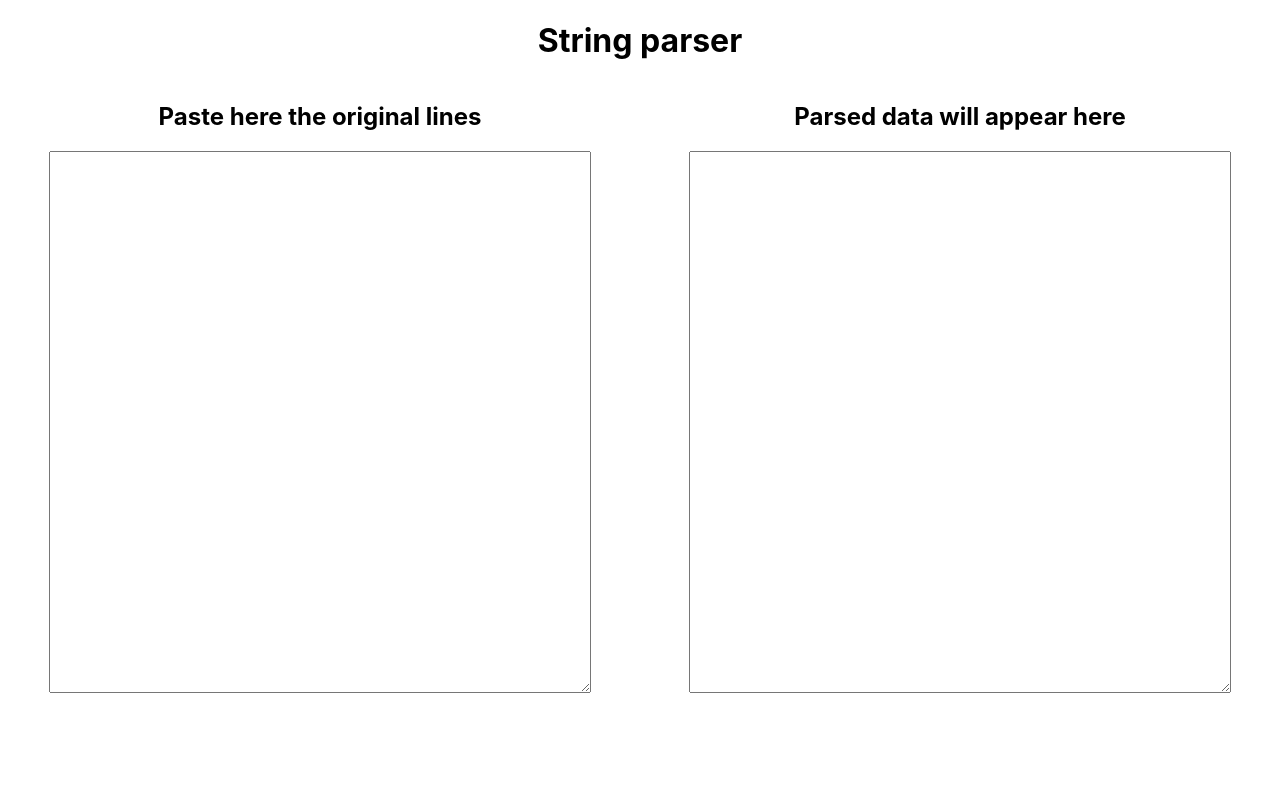
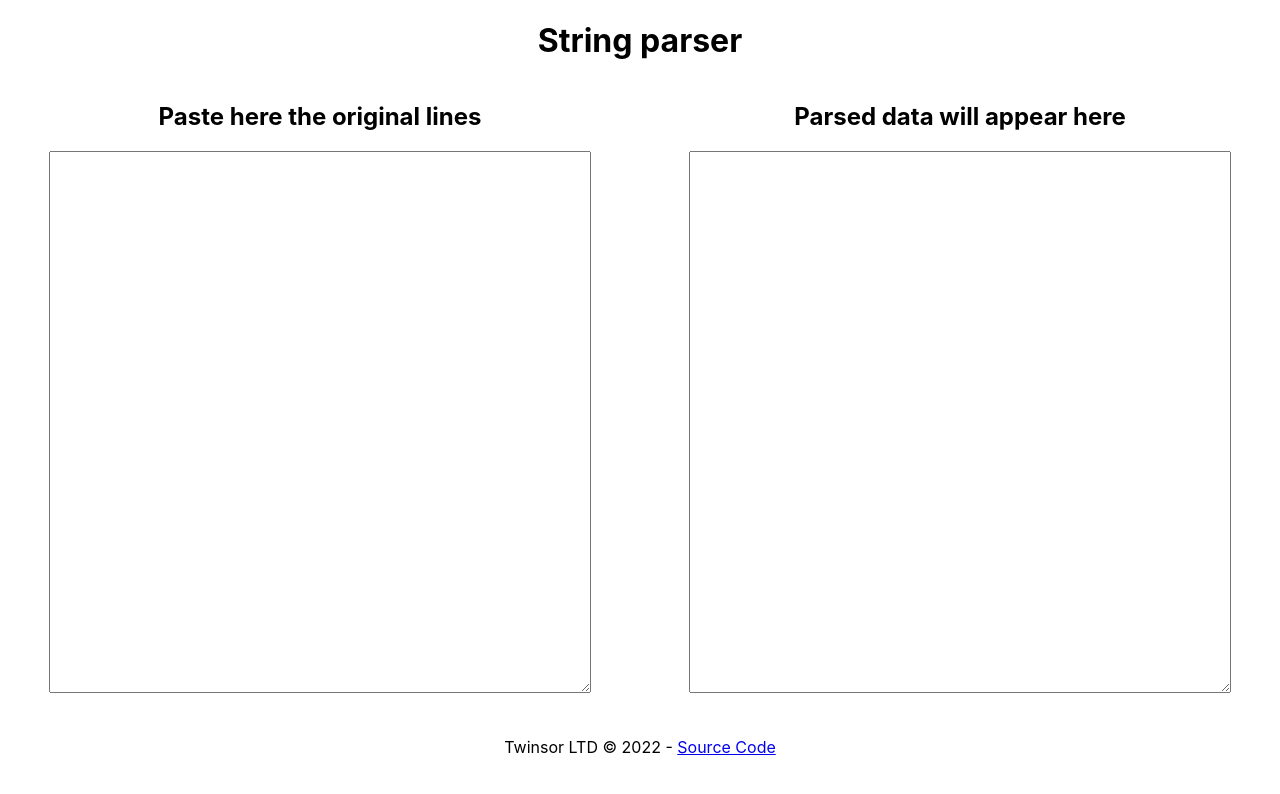
Before and after one commit to twinsorltd/string-parser, a React (Create React App) app: page / in a window 1280 px wide. Shown: the top 794 px of the page. Built offline with nearby package versions, Linux system fonts and the light colour scheme.

Commit message:
footer + readme

```diff
--- a/src/App.css
+++ b/src/App.css
@@ -12,3 +12,7 @@
   min-width: 500px;
   padding: 20px;
 }
+
+.footer {
+  margin-top: 40px;
+}
--- a/src/App.tsx
+++ b/src/App.tsx
@@ -29,7 +29,7 @@ function App() {
 
 
     return (
-    <div className="App">
+    <div className='App'>
         <h1>String parser</h1>
 
         <div className='wrapper'>
@@ -53,6 +53,10 @@ function App() {
                 />
             </div>
         </div>
+
+        <div className='footer'>
+            Twinsor LTD &copy; 2022 - <a target='blank' href='https://github.com/twinsorltd/string-parser'>Source Code</a>
+        </div>
     </div>
   );
 }
```
Also changed, not shown: 1 other file (tests, documents, lock files or other folders).
